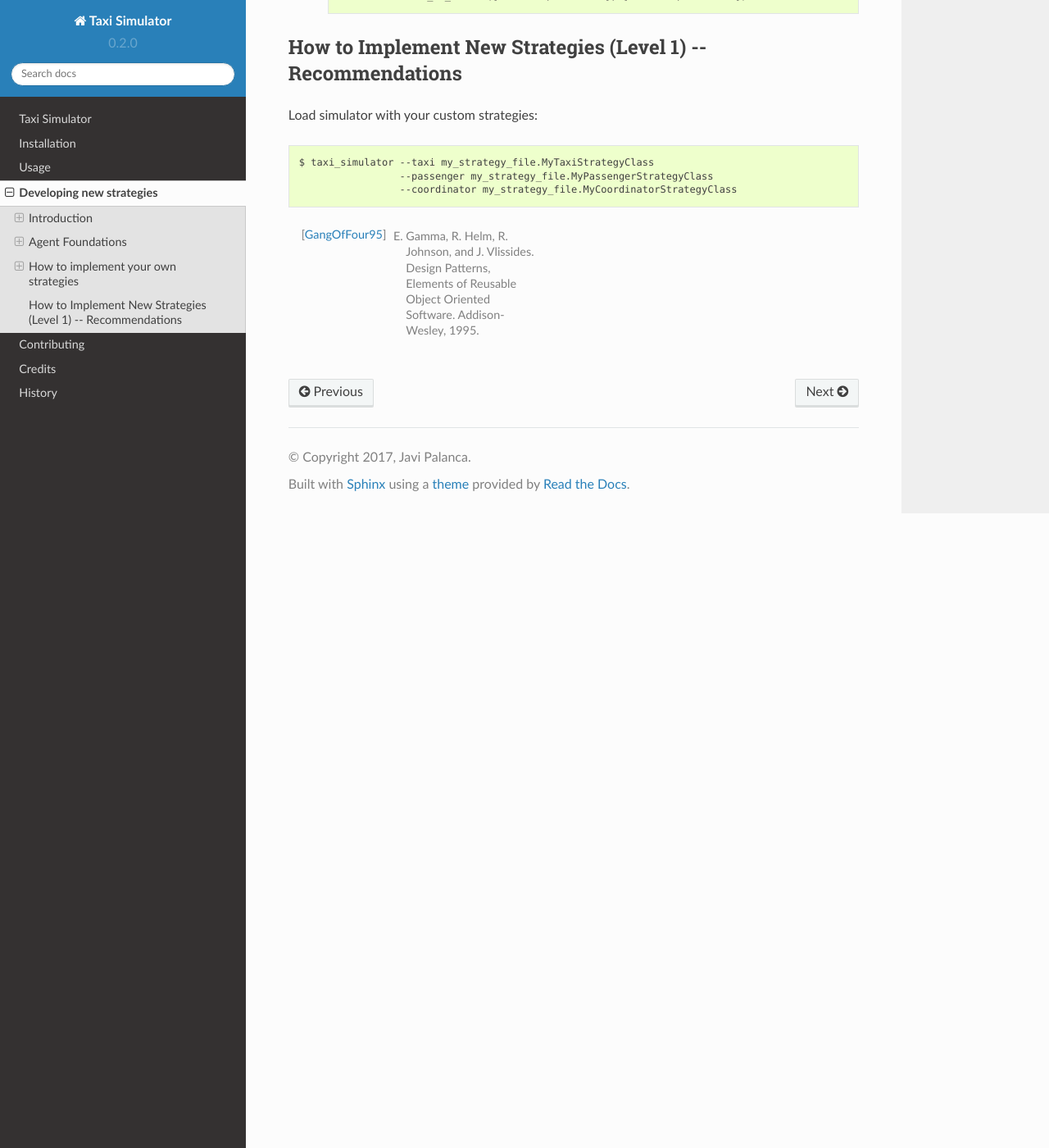
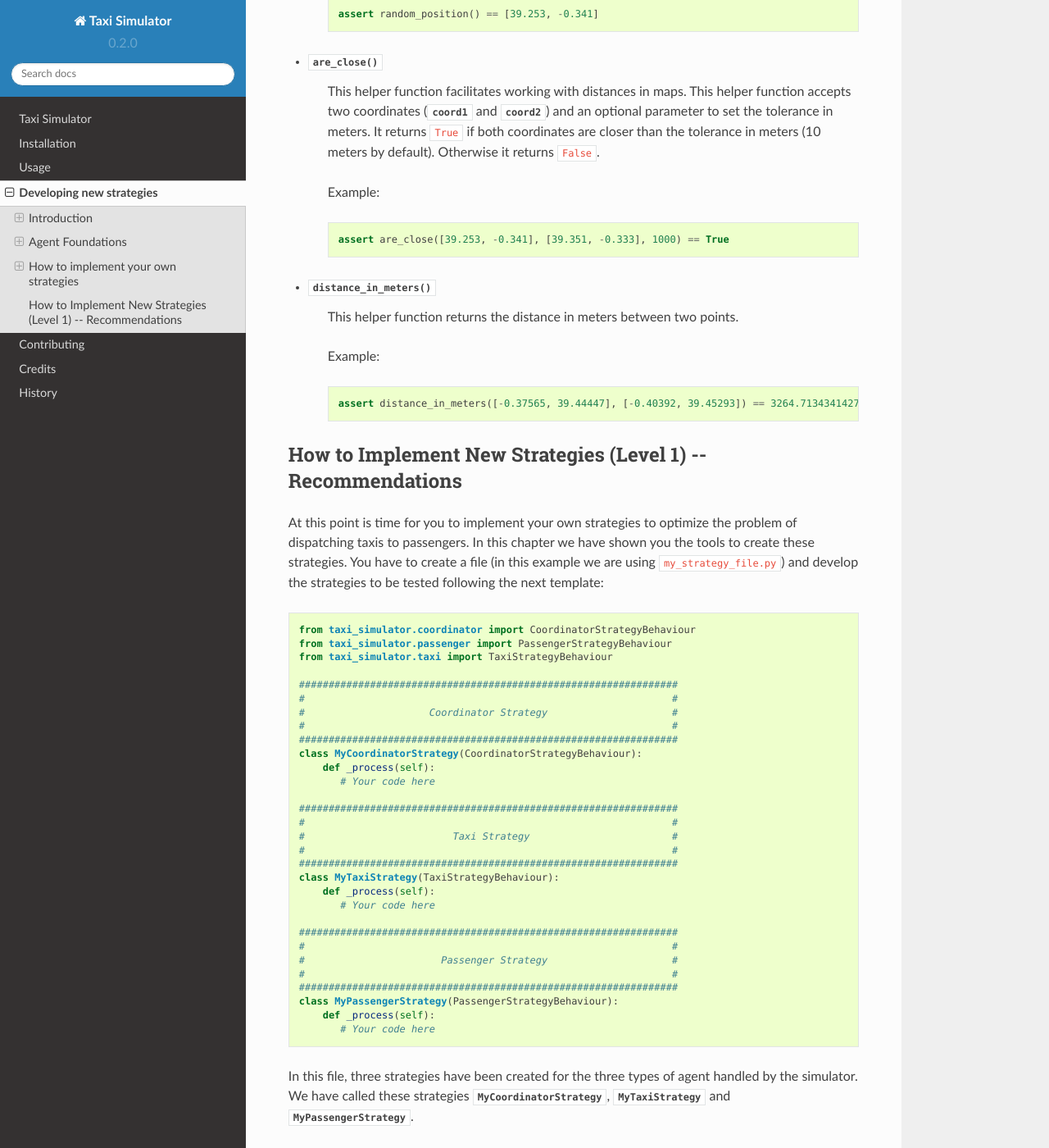
Before and after one commit to javipalanca/simfleet, a Sphinx documentation site: the page built from docs/develop.rst, in a window 1280 px wide and 1400 px high, scrolled down 15591 px. Shown: the whole window at 82% size. Built offline with Sphinx 7.4.7 and the Read the Docs theme 2.0.0, drawn with Linux system fonts in a browser that asks for light colours; pages that are not in the unit, such as notebooks, are missing from menus; some of the changed text lies outside the part shown.

Commit message:
logger docs written.

```diff
--- a/docs/develop.rst
+++ b/docs/develop.rst
@@ -340,6 +340,23 @@
 The :func:`store_value`, :func:`get_value` and :func:`has_value` functions allow to store persistent information in the
 agent and to recover it at any moment. The store uses a *key-value* interface to store your data.
 
+There is also a very useful helper function which is the **logger**. This is not really a function but a system of logs
+which can be used to generate debug information at different levels. There are four levels of logging which are, in
+order of importance, the following:
+
+* **DEBUG**
+    Used with ``self.logger.debug("my debug message")``. These messages are only shown when the simulator is
+    called with the ``-v`` option. This is usually superfluous information.
+* **INFO**
+    Used with ``self.logger.info("my info message")``. These messages are always shown and are the regular
+    information shown in logs.
+* **WARNING**
+    Used with ``self.logger.warn("my warning message")``. These messages are always shown and are used to
+    show warnings to the user.
+* **ERROR**
+    Used with ``self.logger.error("my error message")``. These messages are always shown are are used to show
+    errors to the user.
+
 
 Developing the Coordinator Agent Strategy
 -----------------------------------------
@@ -676,14 +693,61 @@
 How to Implement New Strategies (Level 1) -- Recommendations
 ============================================================
 
-Load simulator with your custom strategies::
+At this point is time for you to implement your own strategies to optimize the problem of dispatching taxis to passengers.
+In this chapter we have shown you the tools to create these strategies. You have to create a file (in this example we
+are using ``my_strategy_file.py``) and develop the strategies to be tested following the next template:
 
- $ taxi_simulator --taxi my_strategy_file.MyTaxiStrategyClass
-                  --passenger my_strategy_file.MyPassengerStrategyClass
-                  --coordinator my_strategy_file.MyCoordinatorStrategyClass
+.. code-block:: python
+
+    from taxi_simulator.coordinator import CoordinatorStrategyBehaviour
+    from taxi_simulator.passenger import PassengerStrategyBehaviour
+    from taxi_simulator.taxi import TaxiStrategyBehaviour
+
+    ################################################################
+    #                                                              #
+    #                     Coordinator Strategy                     #
+    #                                                              #
+    ################################################################
+    class MyCoordinatorStrategy(CoordinatorStrategyBehaviour):
+        def _process(self):
+           # Your code here
+
+    ################################################################
+    #                                                              #
+    #                         Taxi Strategy                        #
+    #                                                              #
+    ################################################################
+    class MyTaxiStrategy(TaxiStrategyBehaviour):
+        def _process(self):
+           # Your code here
+
+    ################################################################
+    #                                                              #
+    #                       Passenger Strategy                     #
+    #                                                              #
+    ################################################################
+    class MyPassengerStrategy(PassengerStrategyBehaviour):
+        def _process(self):
+           # Your code here
 
 
+In this file, three strategies have been created for the three types of agent handled by the simulator. We have called
+these strategies :class:`MyCoordinatorStrategy`, :class:`MyTaxiStrategy` and :class:`MyPassengerStrategy`.
 
+To run the simulator with your new strategies the command line interface accepts three parameters with the name of the
+file (without extension) and the name of the class of each strategy.
 
+.. code-block:: bash
+
+ $ taxi_simulator --taxi my_strategy_file.MyTaxiStrategy
+                  --passenger my_strategy_file.MyPassengerStrategy
+                  --coordinator my_strategy_file.MyCoordinatorStrategy
+
+.. warning::
+    The file must be in the current working directory and it must be referenced *without* the extension (if the file is
+    named ``my_strategy_file.py`` use ``my_strategy_file`` when calling the simulator.
+
+Once run the simulator you can test your strategies using the graphical web interface or by inspecting the output of the
+logs in the command line.
 
 .. [GangOfFour95] E. Gamma, R. Helm, R. Johnson, and J. Vlissides. Design Patterns, Elements of Reusable Object Oriented Software. Addison-Wesley, 1995.
```
